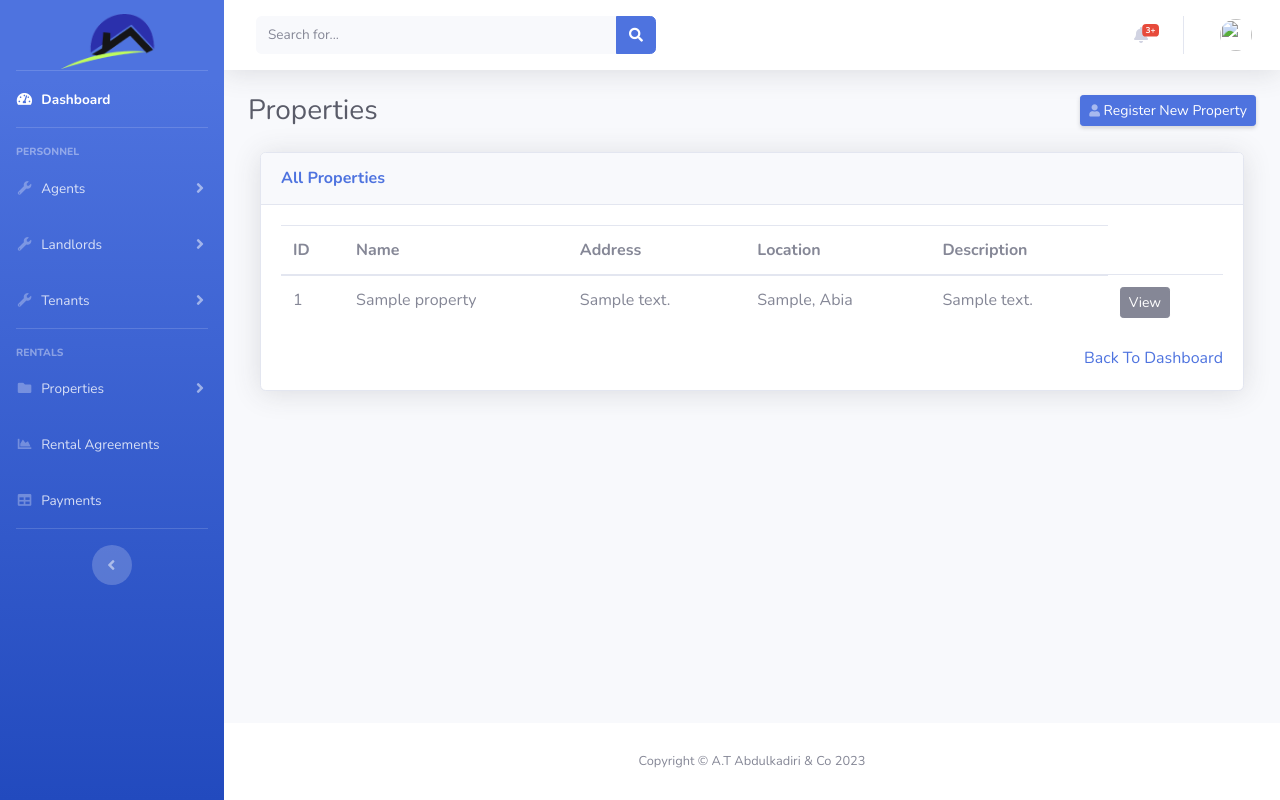
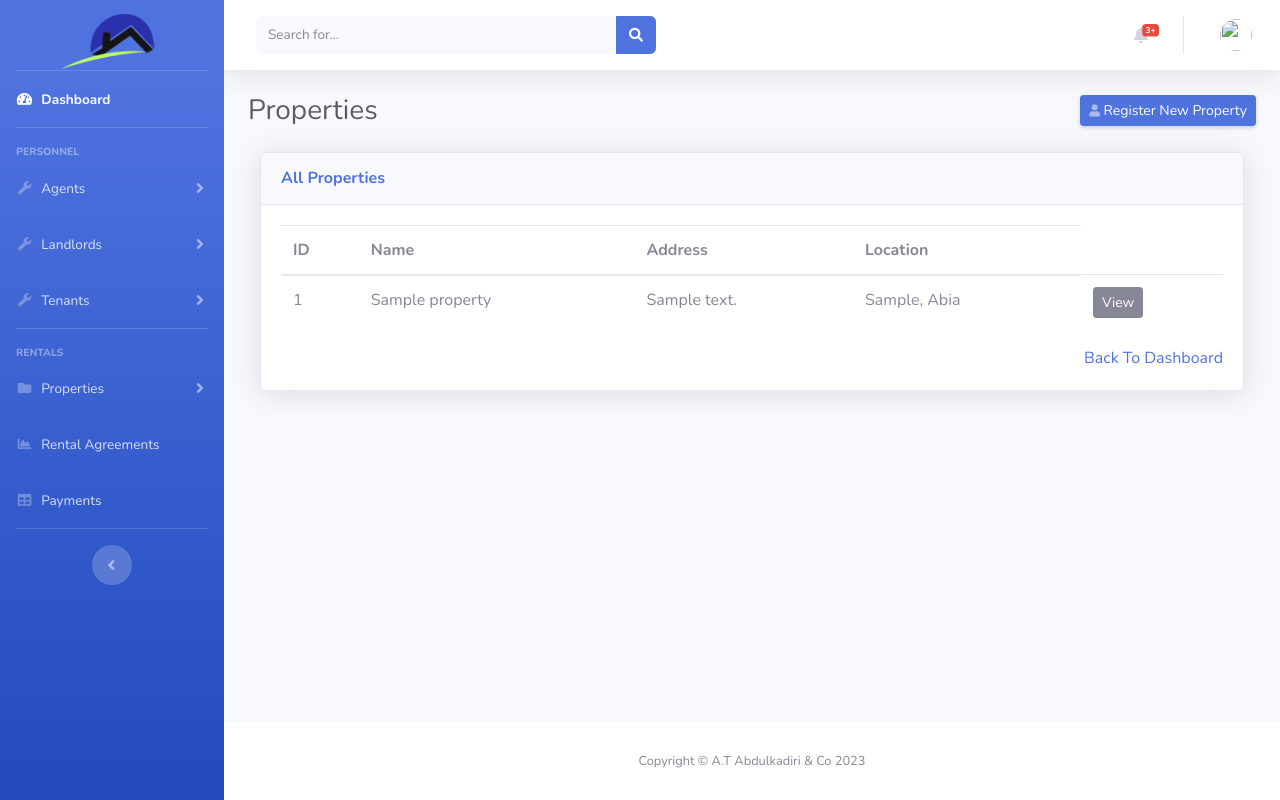
Before and after one commit to JayBeloved/tms, a Django app: page /properties/all/ in a window 1280 px wide. Run offline with Django 4.2, Linux system fonts and the light colour scheme; tables that the repository leaves empty hold one stand-in row (values such as "Sample post"); some libraries are stand-ins or nearby versions.

Commit message:
Edit properties display.

```diff
--- a/tms/apps/properties/templates/properties/includes/_properties_table.html
+++ b/tms/apps/properties/templates/properties/includes/_properties_table.html
@@ -13,7 +13,6 @@
                             <th>Name</th>
                             <th>Address</th>
                             <th>Location</th>
-                            <th>Description</th>
                         </tr>
                     </thead>
                     <tbody>
@@ -24,7 +23,6 @@
                                 <td>{{ property.property_name }}</td>
                                 <td>{{ property.address }}</td>
                                 <td>{{ property.city }}, {{ property.state }}</td>
-                                <td>{{ property.description }}</td>
                                 <td><a class="btn btn-user btn-secondary btn-sm">View</a></td>
                             </tr>
                         {% endfor %}
```
